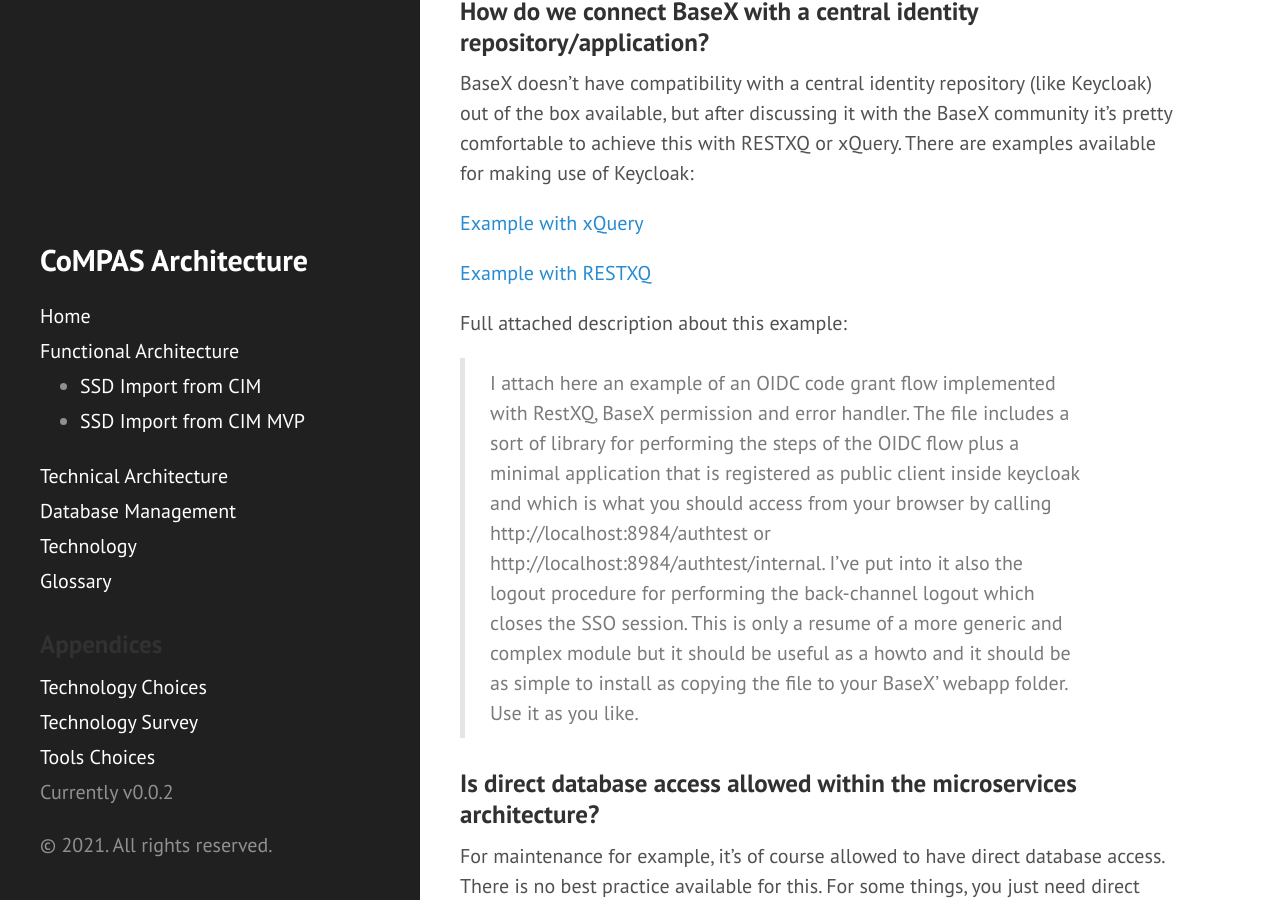
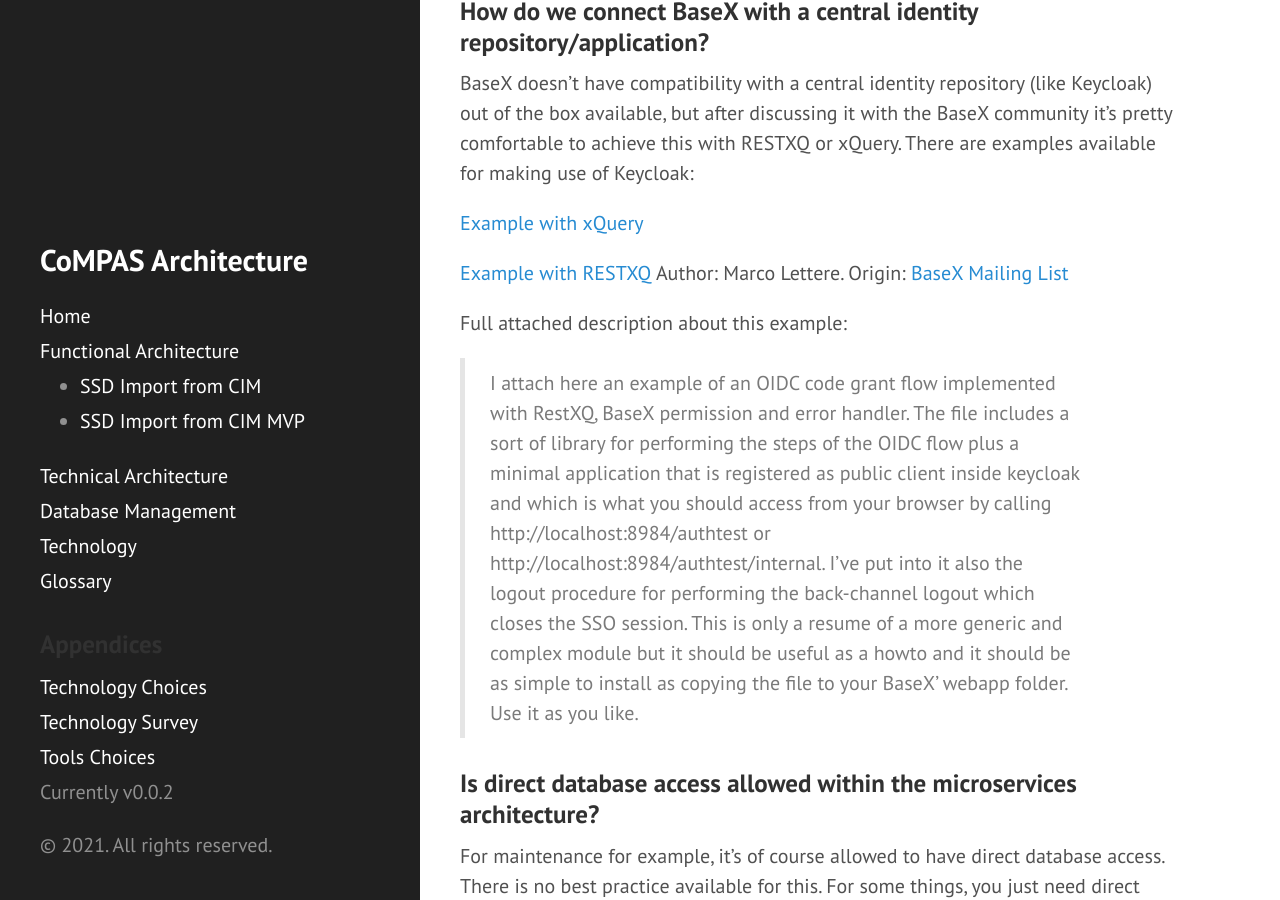
Before and after one commit to com-pas/compas-architecture, a Jekyll site: the page built from DATABASE_MANAGEMENT.md, in a window 1280 px wide and 900 px high, scrolled down 4959 px. Built offline with Jekyll 4.4.1, drawn with Linux system fonts in a browser that asks for light colours; our own code applies the rules of GitHub Pages for plain Markdown files.

Commit message:
Added reference for added code example
Signed-off-by: Rob Tjalma <rob@tjalma.com>

```diff
--- a/DATABASE_MANAGEMENT.md
+++ b/DATABASE_MANAGEMENT.md
@@ -111,6 +111,7 @@ BaseX doesn't have compatibility with a central identity repository (like Keyclo
 [Example with xQuery](https://code-repo.d4science.org/gCubeSystem/d4science-keycloak-themes/src/branch/master/src/utils/xquery)
 
 [Example with RESTXQ](./blob-files/code_examples/auth_sk.xqm)
+Author: Marco Lettere. Origin: [BaseX Mailing List](https://mailman.uni-konstanz.de/pipermail/basex-talk/2021-May/016157.html)
 
 Full attached description about this example:
 
```
